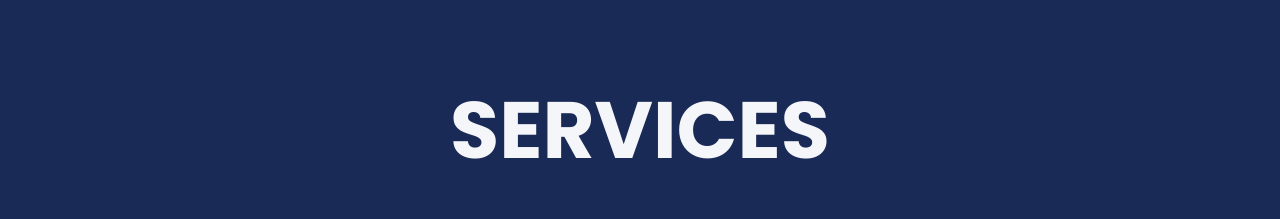
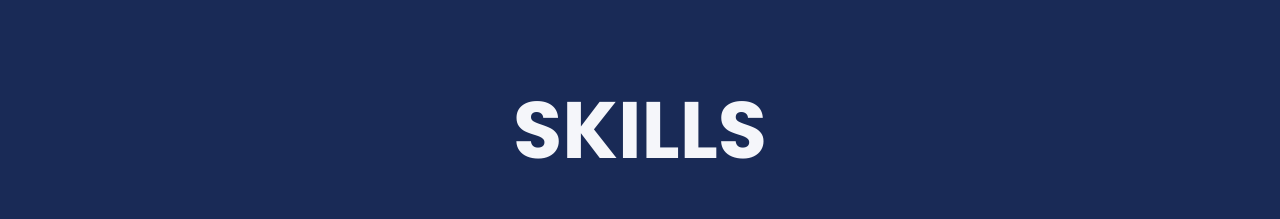
Before and after one commit to gpetrut86/petrut, a plain HTML site: page index.html in a window 1280 px wide. Shown: the part 978-1197 px from the top of the page. Drawn offline with nearby package versions, Linux system fonts and the light colour scheme.

Commit message:
update CV

```diff
--- a/index.html
+++ b/index.html
@@ -30,7 +30,7 @@
             <ul class="navbar">
                 <li><a href="#home" class="nav-link">Home</a></li>
                 <li><a href="#about" class="nav-link">About</a></li>
-                <li><a href="#services" class="nav-link">Services</a></li>
+                <li><a href="#skills" class="nav-link">Skills</a></li>
                 <li><a href="#portofolio" class="nav-link">Portofolio</a></li>
                 <li><a href="#contact" class="nav-link">Contact</a></li>
                 <li><a href="/gallery.html" class="nav-link">Gallery<i class='bx bx-link-external'></i></a></li>
@@ -80,7 +80,7 @@
             <div class="about-data">
                 <span>About Me</span>
                 <h2>Web Developer</h2>
-                <a href="CV_PetrutMusat.pdf" class="btn" download="">
+                <a href="CV_PetrutMusatDev3.pdf" class="btn" download="">
                     Download CV
                     <i class='bx bxs-download'></i>
                 </a>
@@ -102,9 +102,9 @@
         </div>
     </section>
     <!--Services-->
-    <section class="services container" id="services">
+    <section class="services container" id="skills">
         <!--Heading-->
-        <h2 class="heading">Services</h2>
+        <h2 class="heading">Skills</h2>
         <!--Services Content-->
         <div class="services-content">
             <div class="services-box">
```
Also changed, not shown: 1 other file.
